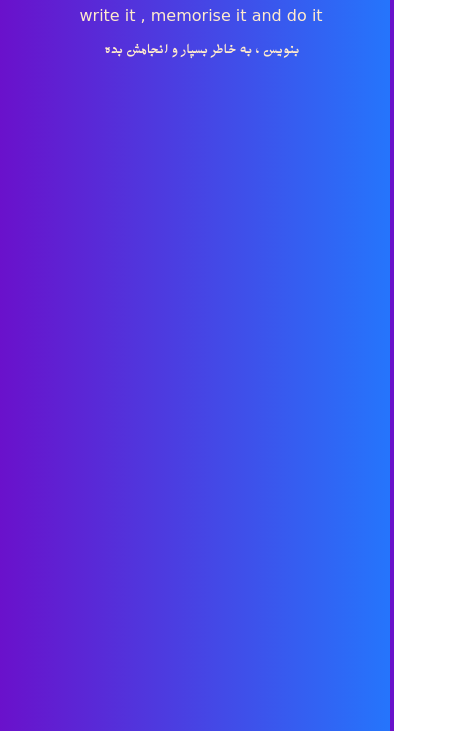
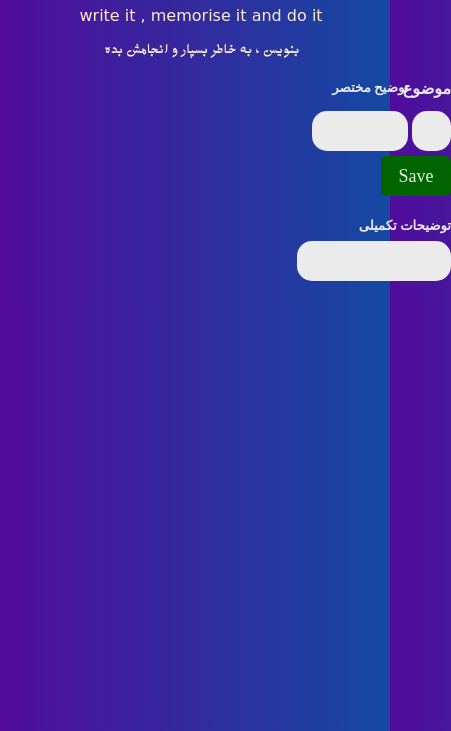
Before and after one commit to mohsenghalandar/ToDoList, a plain HTML site: page index.html in a window 390 px wide. Shown: the part 113-844 px from the top of the page, 451 px wide, since content can reach past the window. Drawn offline with Linux system fonts and the light colour scheme; files whose address does not match are found by name.

Commit message:
finish header and user input <no responsive

```diff
--- a/index.html
+++ b/index.html
@@ -7,6 +7,7 @@
     <meta name='viewport' content='width=device-width, initial-scale=1'>
     <link rel='stylesheet' type='text/css' media='screen' href='./style/style.css'>
     <link rel="stylesheet" href="./packages/Hover-master/hover.css">
+    <script src="./packages/jquery/jquery-3.6.0.min.js"></script>
     <script src='./scripts/main.js'></script>
 </head>
 <body>
@@ -15,8 +16,26 @@
         <p class="en">write it , memorise it and do it</p>
         <p class="fa">بنویس ، به خاطر بسپار و انجامش بده</p>
     </div>
-    <div class="note" ></div>
-    <div class="book"></div>
+    <div class="note" >
+        <span>
+            <h4 class="title">موضوع</h4>
+            <input id="title" class="" type="text">
+        </span>
+        <span>
+            <h5 class="ex1">توضیح مختصر</h5>
+            <input id="ex1" type="text">
+        </span>
+        <span>
+            <button class="btn1 hvr-fade" onclick="add()">Save</button>
+            </span>
+        <div>
+            <h5 class="ex2">توضیحات تکمیلی</h5>
+            <input id="ex2" class="" type="text">
+        </div>
+    </div>
+    <div class="book">
+
+    </div>
 
 </body>
 </html>
--- a/scripts/main.js
+++ b/scripts/main.js
@@ -0,0 +1,8 @@
+function add()
+{
+    const title = document.getElementById("title").value;
+    const ex1 = document.getElementById("ex1").value;
+    const ex2 = document.getElementById("ex2").value;
+
+
+}
--- a/style/style.css
+++ b/style/style.css
@@ -1,4 +1,4 @@
-body{background-image: linear-gradient(to right, #6a11cb 0%, #2575fc 100%);
+body{background-image: linear-gradient(to right, #510c9b 0%, #1449a3 100%);
     width: 99%;
     height: 100%;
 }
@@ -35,3 +35,51 @@ body{background-image: linear-gradient(to right, #6a11cb 0%, #2575fc 100%);
     margin: 5px auto 5px auto;
     text-align: center;
 }
+.note {direction: rtl; width: 50%; margin: 50px 0px 5px 250px;}
+input {
+    background-color: rgb(235, 235, 235);
+    outline: none;
+    border: none;
+    border-radius: 15px;
+    height: 40px;
+    padding: 5px 10px 5px 20px;
+    letter-spacing:0px;
+    color: rgb(6, 22, 75);
+    font-family: "b-vahid";
+}
+.btn1{
+    margin: 5px 0px 0px 0px;
+background-color: darkgreen;
+height:40px;
+border-radius: 5px;
+padding: 5px 5px 5px 5px;
+color: rgb(235, 235, 235);
+font-family: 'Grechen Fuemen';
+font-size: large;
+border: none;
+cursor: pointer;
+width: 70px;
+}
+span{position: relative;}
+.title
+{
+    display: inline;
+    color: rgb(235, 235, 235);
+    position: absolute;
+    top: -60px;
+}
+.ex1
+{
+    display: inline;
+    color: rgb(235, 235, 235);
+    position: absolute;
+    top: -60px;
+}
+.ex2 {
+    display: block;
+    color: rgb(235, 235, 235);}
+#title{width:20% ;text-align: center;font-family: "b-vahid";}
+#ex1 {width: 50%; position: relative; top: +0px; padding-right: 15px;}
+#ex2 {width: 80%;position: relative; top: -15px; padding-right: 15px;}
+/*--------------------- finish header */
+/* start note book ----------------------*/
```
